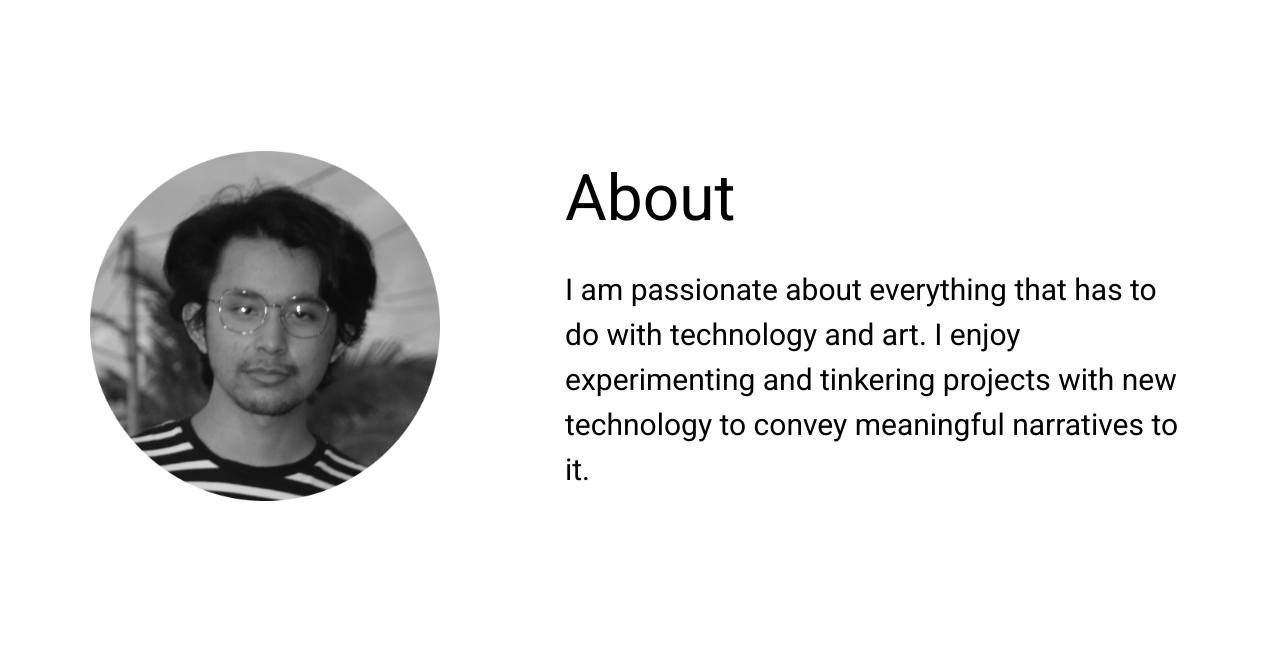
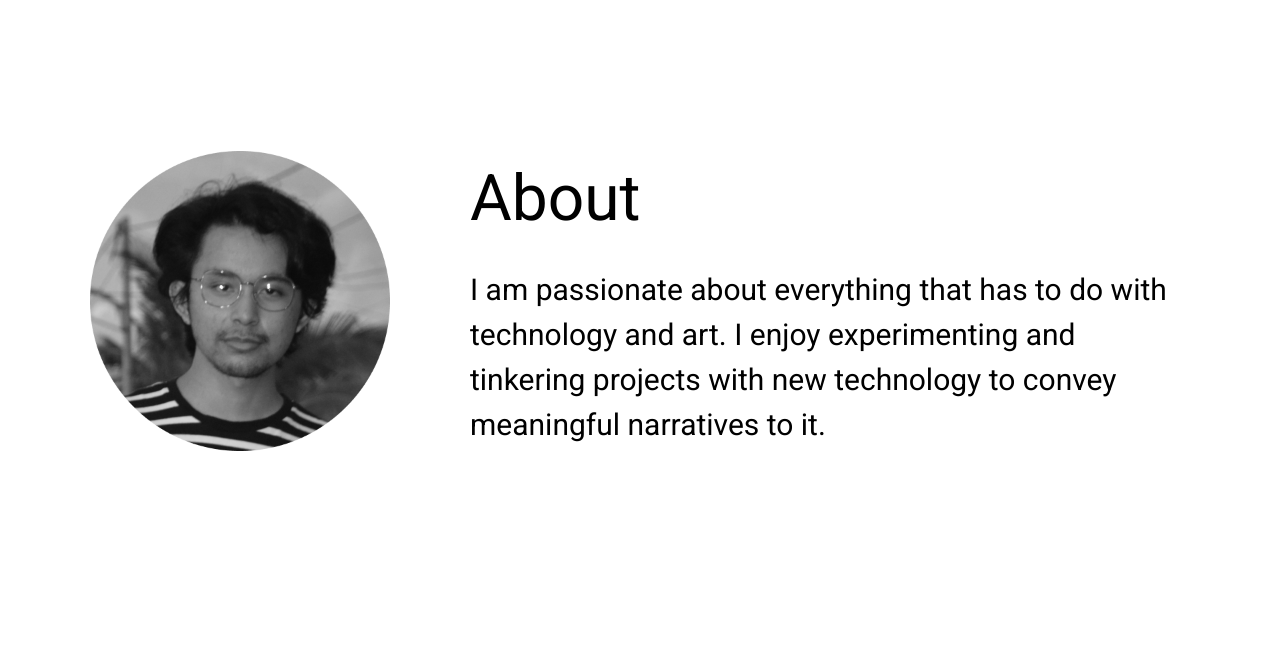
Before and after one commit to chronomustard/rickypapudi, a plain HTML site: page index.html in a window 1280 px wide. Shown: the part 1120-1780 px from the top of the page. Drawn offline with nearby package versions, Linux system fonts and the light colour scheme.

Commit message:
Update index.html

```diff
--- a/index.html
+++ b/index.html
@@ -86,11 +86,11 @@
        <div class="section p-4">
             <div class="container text-rp-black large-rp">
                 <div class="row text-lg-start fs-6">
-                    <div class="col-md-12 col-lg-5 col order-1 order-lg-2 text-lg-start p-3">
+                    <div class="col-md-12 col-lg-4 col order-1 order-lg-2 text-lg-start p-3">
                         <div class=""></div>
-                        <img src="img/Ricky.png" width="350" height="350" alt="" class="hvr-grow">
+                        <img src="img/Ricky.png" width="300" height="300" alt="" class="hvr-grow">
                     </div>
-                    <div class="col-md-12 col-lg-7 order-2 p-3">
+                    <div class="col-md-12 col-lg-8 order-2 p-3">
                         <div class="container"></div>
                         <p class="text-rp-black animate__animated animate__fadeInUp animate__slower large-rp">About
                         </p>
```
